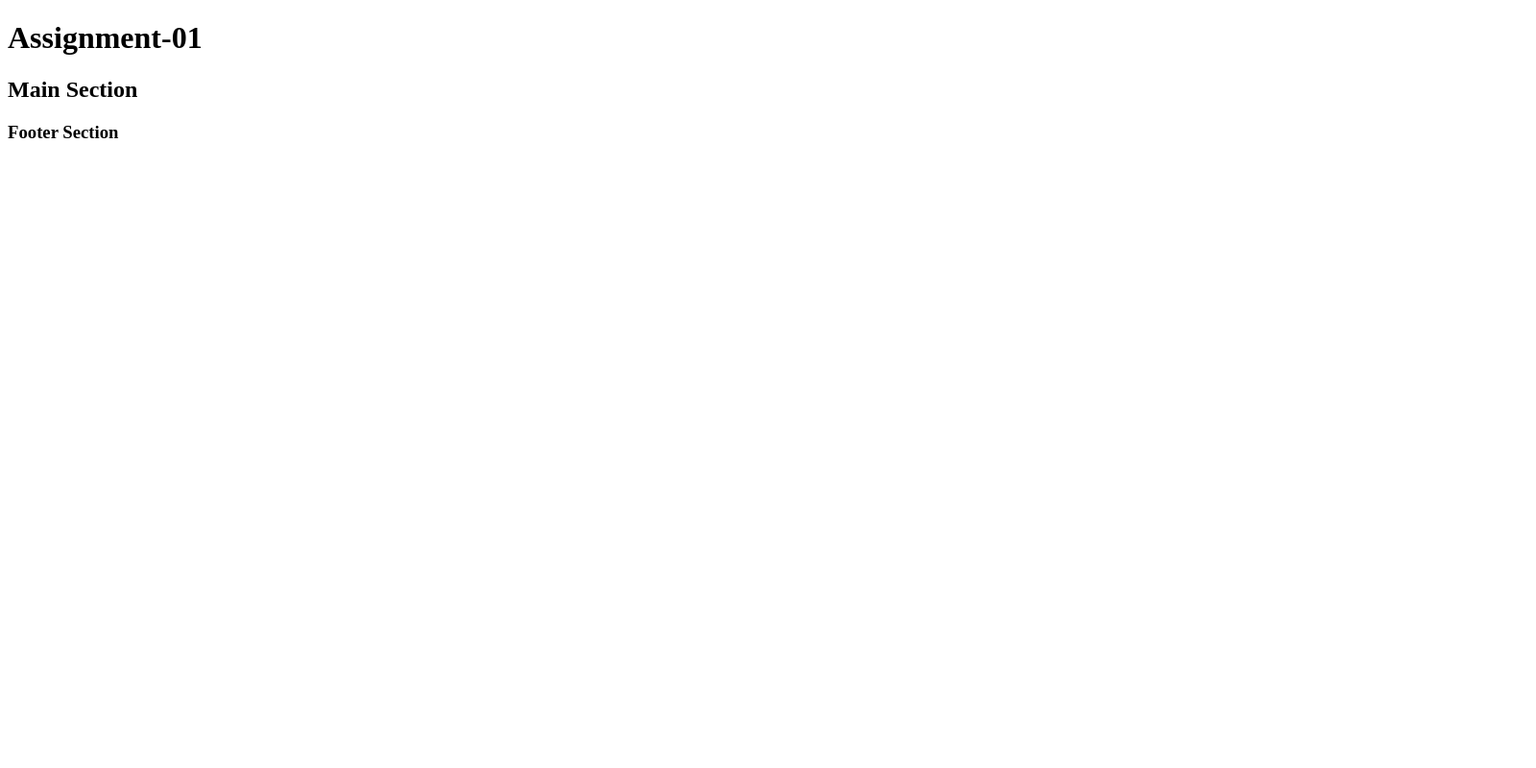
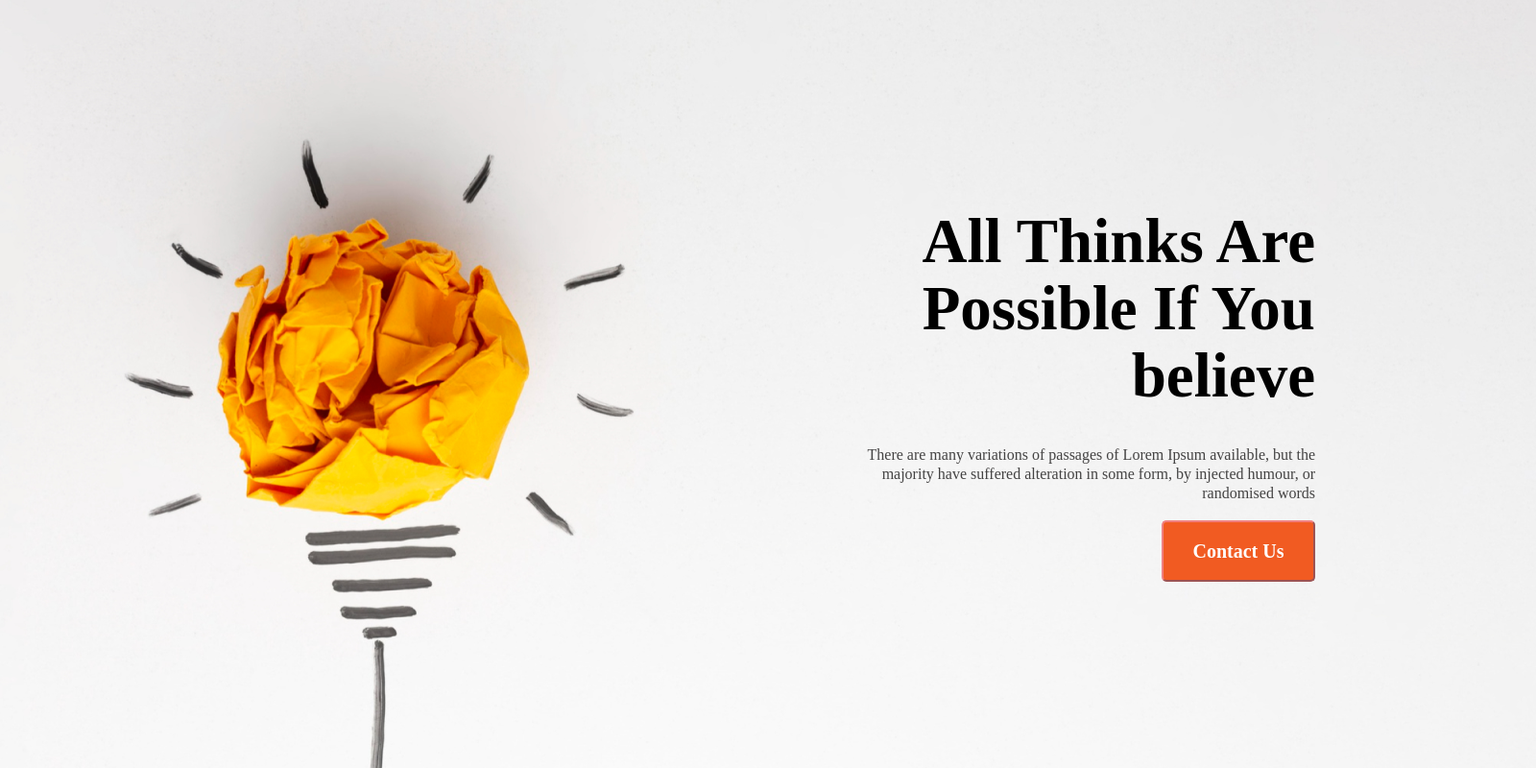
Before and after one commit to engrnazrulislam/my-assignment-01, a plain HTML site: page index.html in a window 1280 px wide. Shown: the whole page at 96% size, 1600 px wide, since content can reach past the window. Drawn offline with Linux system fonts and the light colour scheme.

Commit message:
Update Header Section

```diff
--- a/index.html
+++ b/index.html
@@ -6,10 +6,19 @@
     <meta name="viewport" content="width=device-width, initial-scale=1.0">
     <title>Assignment-01</title>
     <link rel="icon" type="favicon" href="images/assignment.png">
+    <link rel="stylesheet" type="text/css" href="styles/asignment-style.css">
 </head>
 <body>
-    <header>
-            <h1>Assignment-01</h1>
+    <header class="top-header">
+            <div class="title-div">
+                <h1 class="title-text">All Thinks Are Possible If You believe</h1>
+            </div>
+            <div class="header-text-div">
+                <p class="header-text">There are many variations of passages of Lorem Ipsum available, but the majority have suffered alteration in some form, by injected humour, or randomised words</p>
+            </div>
+            <div class="header-btn-div">
+                <button class="header-btn">Contact Us</button>
+            </div>
     </header>
     <main>
             <h2>Main Section</h2>
--- /dev/null
+++ b/styles/asignment-style.css
@@ -0,0 +1,67 @@
+*{
+    margin:0;
+}
+/* Apply Header Section Styles */
+.top-header{
+    background-color:gray;
+    background-image:url(../images/banner/banner1.png);
+    position: absolute;
+    background-repeat: no-repeat;
+    background-position: center;
+    background-size: cover;
+    width: 1600px;
+    height: 800px;
+}
+.title-div{
+    display: flex;
+    justify-content:right;
+    text-align: right;
+    padding-right:230px;
+    padding-top:216px;
+}
+.title-text{
+    font-family: 'Work Sans';
+    font-style: normal;
+    font-weight: 700;
+    font-size: 65px;
+    line-height: 70px;
+    text-align: right;
+    width:525px;
+    height:228px;
+}
+.header-text-div{
+    display: flex;
+    justify-content: right;
+    padding-right:230px;
+    padding-top:20px;
+}
+.header-text{
+    text-align: right;
+    font-family: 'Work Sans';
+    font-style: normal;
+    font-weight: 400;
+    font-size: 16px;
+    line-height: 20px;
+    width:500px;
+    height:78px;
+    color:#444343;
+}
+.header-btn-div{
+    display: flex;
+    justify-content: right;
+    padding-right:230px;
+}
+.header-btn{
+    width: 160px;
+    height: 64px;
+    background-color: #F15B22;
+    border-radius: 5px;
+    font-family: 'Work Sans';
+    font-style: normal;
+    font-weight: 600;
+    font-size: 20px;
+    line-height: 23px;
+    color:white;
+    border-color: lightcoral;
+}
+/* Apply Main Section Styles */
```
